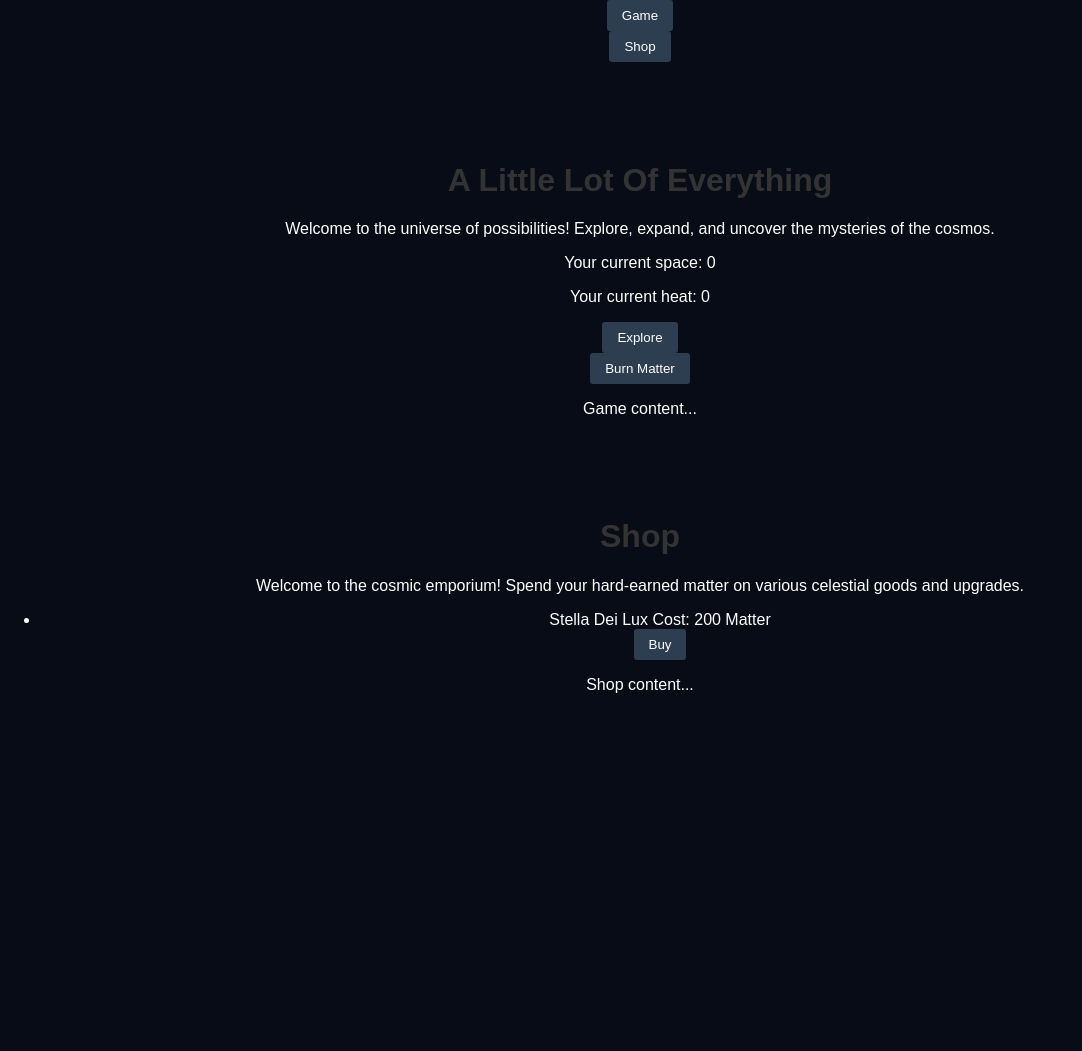
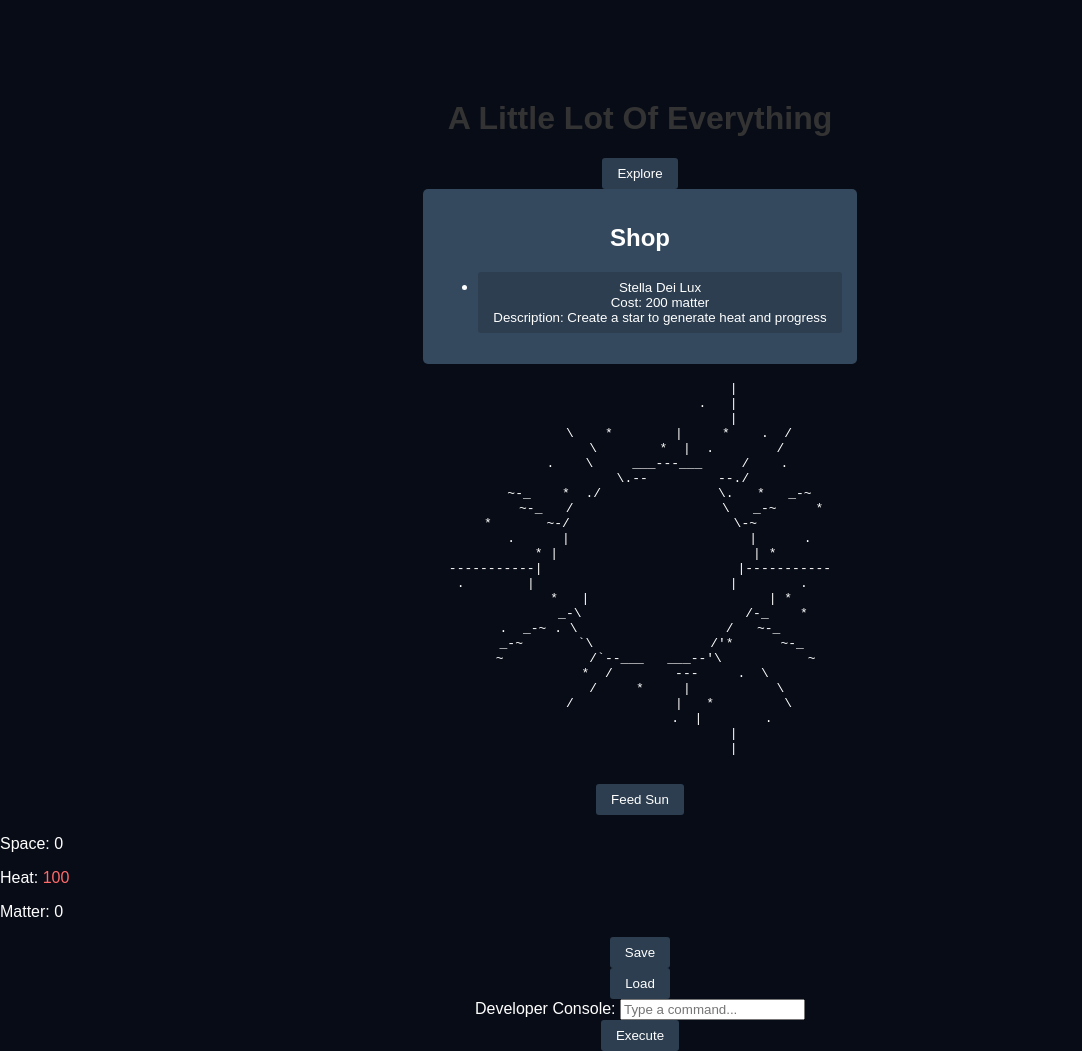
Before and after one commit to M1K33P1K/A-Little-Lot-Of-Everything, a plain HTML site: page index.html in a window 1280 px wide. Shown: the whole page, without its empty margins (0-1082 px from the left). Before the commit the page ends 800 px from the top, so only its background shows below. Drawn offline with Linux system fonts and the light colour scheme.

Commit message:
Update index.html

```diff
--- a/index.html
+++ b/index.html
@@ -7,41 +7,80 @@
     <link rel="stylesheet" href="styles.css">
 </head>
 <body>
-  <div class="tab-container">
-    <button class="tab-button active" data-tab="tab-game">Game</button>
-    <button class="tab-button" data-tab="tab-shop">Shop</button>
-
-    <div id="tab-game" class="tab-content active">
     <div class="container">
         <h1>A Little Lot Of Everything</h1>
-        <!-- Game content goes here -->
-             <p>Welcome to the universe of possibilities! Explore, expand, and uncover the mysteries of the cosmos.</p>
-    <p>Your current space: <span id="space">0</span></p>
-    <p>Your current heat: <span id="heat">0</span></p>
+        <div class="row">
+            <p id="explorationResult" class="hidden"></p> <!-- This is where the exploration result will be displayed -->
             <button id="exploreButton">Explore</button>
-    <button id="burnMatterButton">Burn Matter</button>
-        <p>Game content...</p>
+            <div id="shopMenu">
+                <div class="shopMenuBackground">
+                    <h2>Shop</h2>
+                    <ul id="shopItems">
+                        <li>
+                            <button class="createStar" data-cost="200">
+                                Stella Dei Lux
+                                <br>
+                                <span class="description">Cost: 200 matter</span>
+                                <br>
+                                <span class="description">Description: Create a star to generate heat and progress</span>
+                            </button>
+                        </li>
+                    </ul>
                 </div>
             </div>
-
-    <div id="tab-shop" class="tab-content">
-      <div class="container">
-        <h1>Shop</h1>
-        <!-- Shop content goes here -->
-           <p>Welcome to the cosmic emporium! Spend your hard-earned matter on various celestial goods and upgrades.</p>
-    <ul>
-      <li>
-        <span>Stella Dei Lux</span>
-        <span>Cost: 200 Matter</span>
-        <button id="buyStellaDeiLuxButton">Buy</button>
-      </li>
-      <!-- Add more shop items as needed -->
-    </ul>
-        <p>Shop content...</p>
         </div>
+        <div class="row">
+            <div id="sunContainer" class="hidden">
+                <!-- Insert ASCII art sun here -->
+                <pre id="sun">
+                        |
+                    .   |
+                        |
+          \    *        |     *    .  /
+            \        *  |  .        /
+         .    \     ___---___     /    .
+                \.--         --./
+     ~-_    *  ./               \.   *   _-~
+        ~-_   /                   \   _-~     *
+   *       ~-/                     \-~
+     .      |                       |      .
+         * |                         | *
+-----------|                         |-----------
+  .        |                         |        .
+        *   |                       | *
+           _-\                     /-_    *
+     .  _-~ . \                   /   ~-_
+     _-~       `\               /'*      ~-_
+    ~           /`--___   ___--'\           ~
+           *  /        ---     .  \
+            /     *     |           \
+          /             |   *         \
+                     .  |        .
+                        |
+                        |
+                </pre>
+                <button id="feedSunButton">Feed Sun</button>
+            </div>
+        </div>
+        <div class="info">
+            <p>Space: <span id="space">0</span></p>
+            <p>Heat: <span id="heat" class="red-text">100</span></p>
+            <p>Matter: <span id="matter">0</span></p>
+        </div>
+        <div class="controls">
+            <button id="saveButton">Save</button>
+            <button id="loadButton">Load</button>
+        </div>
+        <div class="developer-console">
+            <label for="commandInput">Developer Console:</label>
+            <input type="text" id="commandInput" placeholder="Type a command...">
+            <button id="executeCommandButton">Execute</button>
         </div>
     </div>
 
     <script src="script.js"></script>
 </body>
 </html>
+  <script src="script.js"></script>
+</body>
+</html>
```
Lines whose indentation alone changed are shown as unchanged.
